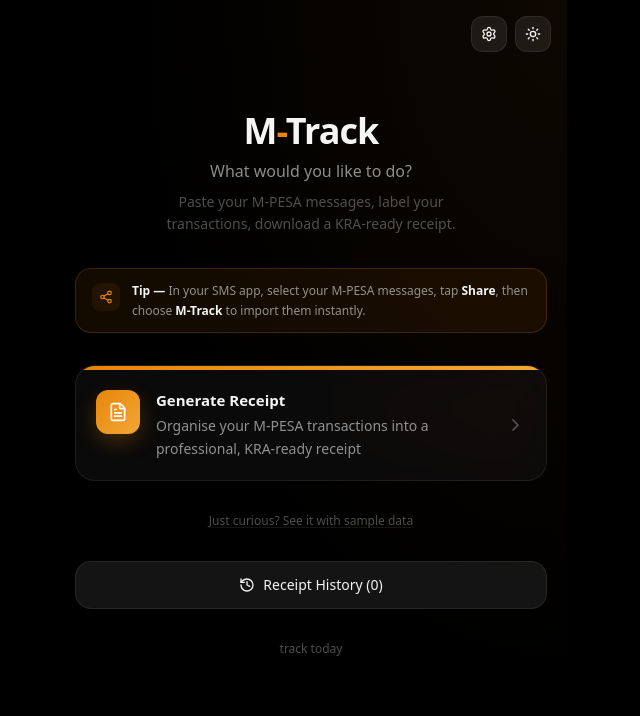
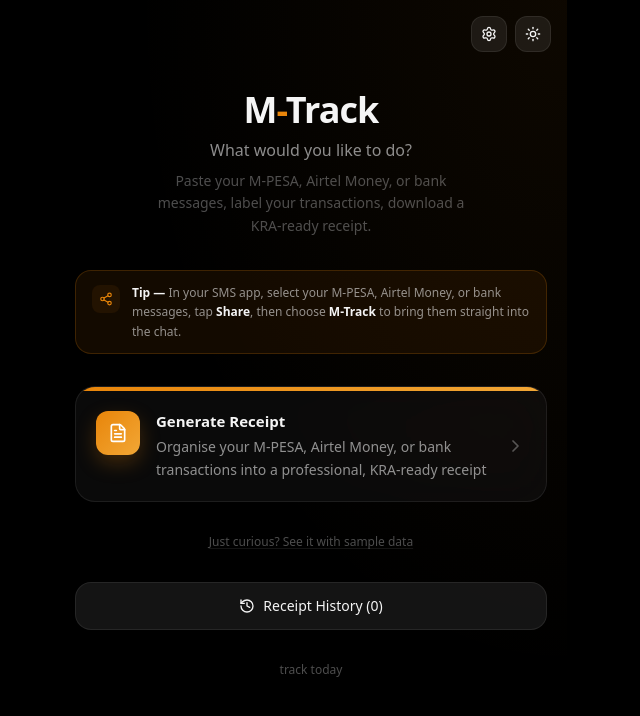
Before and after one commit to Thiani-dk/mtrack-web, a React (Vite) app: page / in a window 1280 px wide. Shown: the top 716 px of the page, without its empty margins (329-969 px from the left). Built offline with nearby package versions, Linux system fonts and the light colour scheme.

Commit message:
docs: surface multi-provider bundling capability in onboarding copy (Part C)

```diff
--- a/src/components/HomeScreen.tsx
+++ b/src/components/HomeScreen.tsx
@@ -33,7 +33,7 @@
     {
         icon: FileText,
         title: 'Generate Receipt',
-        desc: 'Organise your M-PESA transactions into a professional, KRA-ready receipt',
+        desc: 'Organise your M-PESA, Airtel Money, or bank transactions into a professional, KRA-ready receipt',
     },
 ];
 
@@ -163,7 +163,7 @@
                     </h1>
                     <p className="text-[var(--text-secondary)] text-base">What would you like to do?</p>
                     <p className="text-[var(--text-muted)] text-sm max-w-xs mx-auto leading-relaxed">
-                        Paste your M-PESA messages, label your transactions, download a KRA-ready receipt.
+                        Paste your M-PESA, Airtel Money, or bank messages, label your transactions, download a KRA-ready receipt.
                     </p>
                 </motion.div>
 
@@ -201,9 +201,9 @@
                         </div>
                         <p className="text-xs text-[var(--text-secondary)] leading-relaxed">
                             <span className="font-semibold text-[var(--text-primary)]">Tip — </span>
-                            In your SMS app, select your M-PESA messages, tap{' '}
+                            In your SMS app, select your M-PESA, Airtel Money, or bank messages, tap{' '}
                             <span className="font-semibold text-[var(--text-primary)]">Share</span>, then choose{' '}
-                            <span className="font-semibold text-[var(--text-primary)]">M-Track</span> to import them instantly.
+                            <span className="font-semibold text-[var(--text-primary)]">M-Track</span> to bring them straight into the chat.
                         </p>
                     </div>
                 </motion.div>
--- a/src/components/chat/ChatScreen.tsx
+++ b/src/components/chat/ChatScreen.tsx
@@ -22,7 +22,7 @@
     onBack: () => void;
 }
 
-const GREETING = "Hi! I'm M-Track. I'll help you turn your M-PESA messages into an organised expense summary. Paste them in whenever you're ready.";
+const GREETING = "Hi! I'm M-Track. Paste in your M-PESA, Airtel Money, or bank alert messages and I'll turn them into an organised expense summary. If you use SMS Backup & Restore, you can select more than one conversation when exporting — I'll sort out what came from where.";
 
 const DEMO_INTRO = "This is a demo run with made-up transactions, so you can see how it works before using your own.";
 const DEMO_NEXT_STEP = 'Want to do this with your real messages? Start a new summary.';
```
